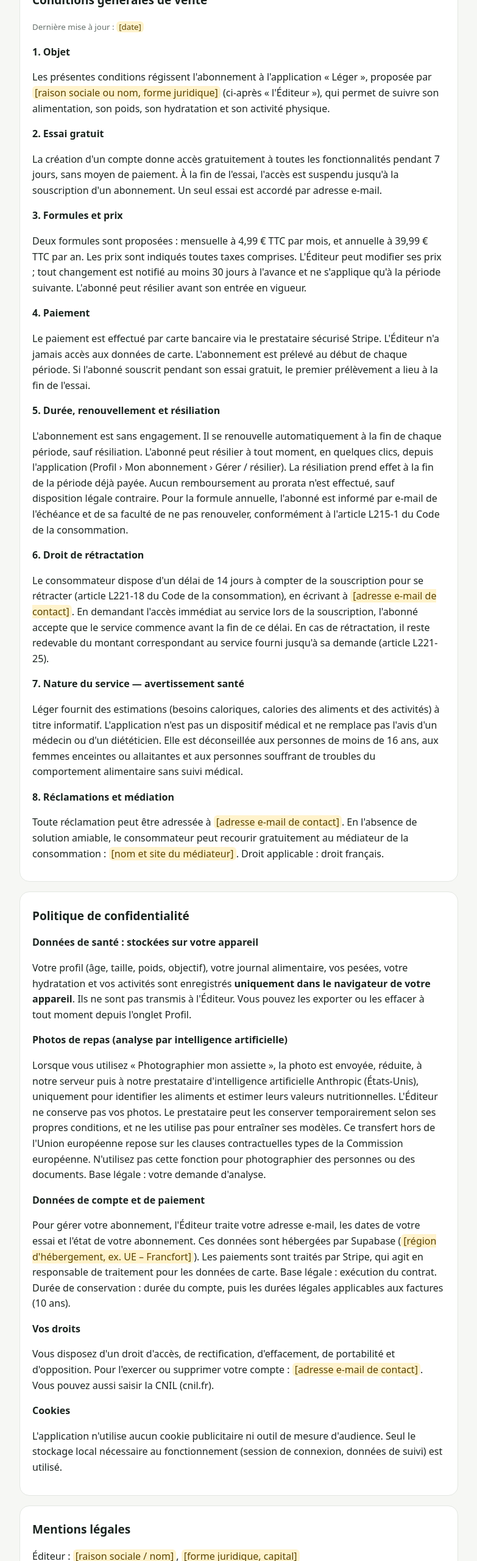
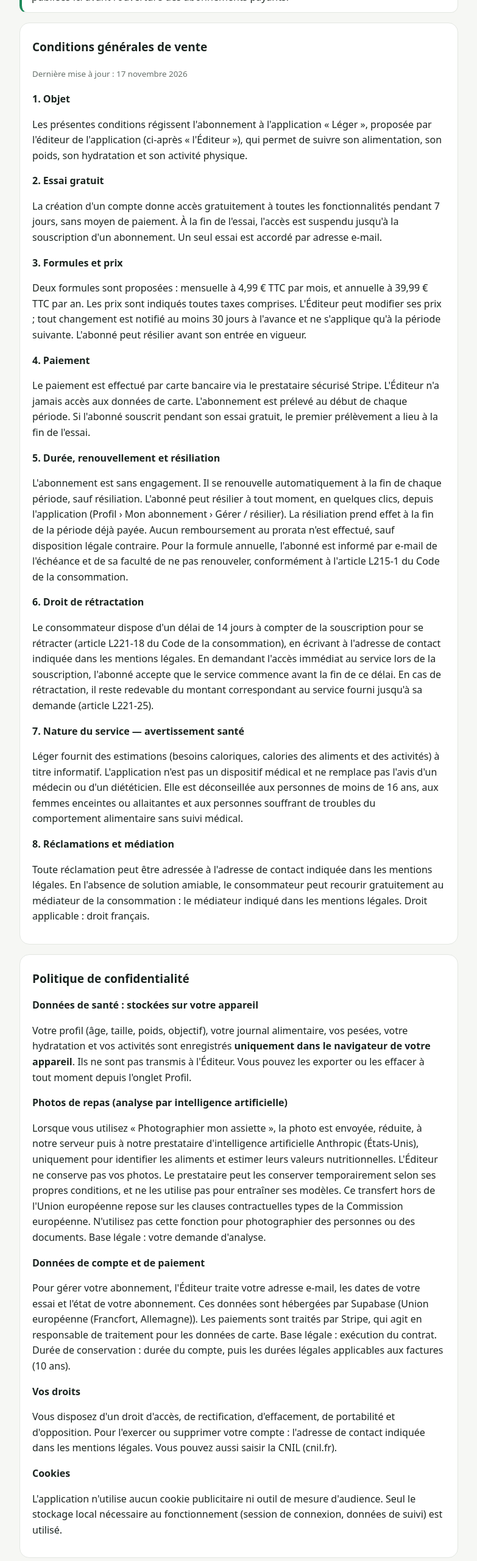
Before and after one commit to azzanet-arch/Leger, a plain HTML site: page app/legal.html in a window 1280 px wide. Shown: the part 240-2800 px from the top of the page at 61% size, without its empty margins (248-1031 px from the left). Drawn offline with Linux system fonts and the light colour scheme.

Commit message:
Recette du mode démo : recherche « oeuf », classement des résultats, poids visé, petits écrans, page légale
Co-Authored-By: Claude Opus 5.5 <noreply@anthropic.com>
Claude-Session: https://claude.ai/code/session_01KiADUAukHHQeRX8uJja7NH

```diff
--- a/app/legal.html
+++ b/app/legal.html
@@ -20,6 +20,7 @@ h3{font-size:16px;margin-bottom:4px}
 .todo{background:#fff3cd;color:#5c4400;border-radius:6px;padding:0 4px}
 @media (prefers-color-scheme:dark){.todo{background:#4a3b0b;color:#ffe08a}}
 small{color:var(--muted)}
+.notice{background:var(--card);border:1px solid var(--line);border-left:4px solid var(--brand);border-radius:12px;padding:12px 16px}
 </style>
 </head>
 <body>
@@ -27,14 +28,15 @@ small{color:var(--muted)}
   <a href="./">← Retour à l'application</a>
   <h1 style="margin-top:16px">Informations légales</h1>
   <nav><a href="#cgv">Conditions générales de vente</a><a href="#confidentialite">Confidentialité</a><a href="#mentions">Mentions légales</a></nav>
-  <p><small>Les passages surlignés sont à compléter. Faites relire ce modèle par un professionnel du droit avant publication.</small></p>
+  <!-- À compléter avant d'encaisser : identité de l'éditeur, adresse, SIREN/SIRET, TVA, e-mail de contact, directeur de la publication, médiateur de la consommation (voir ABONNEMENT.md). -->
+  <p class="notice">Léger est actuellement proposé gratuitement, en version de démonstration. Les informations sur l'éditeur (société, SIRET, contact et médiateur de la consommation) seront publiées ici avant l'ouverture des abonnements payants.</p>
 
   <section id="cgv">
     <h2>Conditions générales de vente</h2>
-    <p><small>Dernière mise à jour : <span class="todo">[date]</span></small></p>
+    <p><small>Dernière mise à jour : 17 novembre 2026</small></p>
 
     <h3>1. Objet</h3>
-    <p>Les présentes conditions régissent l'abonnement à l'application « Léger », proposée par <span class="todo">[raison sociale ou nom, forme juridique]</span> (ci-après « l'Éditeur »), qui permet de suivre son alimentation, son poids, son hydratation et son activité physique.</p>
+    <p>Les présentes conditions régissent l'abonnement à l'application « Léger », proposée par l'éditeur de l'application (ci-après « l'Éditeur »), qui permet de suivre son alimentation, son poids, son hydratation et son activité physique.</p>
 
     <h3>2. Essai gratuit</h3>
     <p>La création d'un compte donne accès gratuitement à toutes les fonctionnalités pendant 7 jours, sans moyen de paiement. À la fin de l'essai, l'accès est suspendu jusqu'à la souscription d'un abonnement. Un seul essai est accordé par adresse e-mail.</p>
@@ -49,13 +51,13 @@ small{color:var(--muted)}
     <p>L'abonnement est sans engagement. Il se renouvelle automatiquement à la fin de chaque période, sauf résiliation. L'abonné peut résilier à tout moment, en quelques clics, depuis l'application (Profil › Mon abonnement › Gérer / résilier). La résiliation prend effet à la fin de la période déjà payée. Aucun remboursement au prorata n'est effectué, sauf disposition légale contraire. Pour la formule annuelle, l'abonné est informé par e-mail de l'échéance et de sa faculté de ne pas renouveler, conformément à l'article L215-1 du Code de la consommation.</p>
 
     <h3>6. Droit de rétractation</h3>
-    <p>Le consommateur dispose d'un délai de 14 jours à compter de la souscription pour se rétracter (article L221-18 du Code de la consommation), en écrivant à <span class="todo">[adresse e-mail de contact]</span>. En demandant l'accès immédiat au service lors de la souscription, l'abonné accepte que le service commence avant la fin de ce délai. En cas de rétractation, il reste redevable du montant correspondant au service fourni jusqu'à sa demande (article L221-25).</p>
+    <p>Le consommateur dispose d'un délai de 14 jours à compter de la souscription pour se rétracter (article L221-18 du Code de la consommation), en écrivant à l'adresse de contact indiquée dans les mentions légales. En demandant l'accès immédiat au service lors de la souscription, l'abonné accepte que le service commence avant la fin de ce délai. En cas de rétractation, il reste redevable du montant correspondant au service fourni jusqu'à sa demande (article L221-25).</p>
 
     <h3>7. Nature du service — avertissement santé</h3>
     <p>Léger fournit des estimations (besoins caloriques, calories des aliments et des activités) à titre informatif. L'application n'est pas un dispositif médical et ne remplace pas l'avis d'un médecin ou d'un diététicien. Elle est déconseillée aux personnes de moins de 16 ans, aux femmes enceintes ou allaitantes et aux personnes souffrant de troubles du comportement alimentaire sans suivi médical.</p>
 
     <h3>8. Réclamations et médiation</h3>
-    <p>Toute réclamation peut être adressée à <span class="todo">[adresse e-mail de contact]</span>. En l'absence de solution amiable, le consommateur peut recourir gratuitement au médiateur de la consommation : <span class="todo">[nom et site du médiateur]</span>. Droit applicable : droit français.</p>
+    <p>Toute réclamation peut être adressée à l'adresse de contact indiquée dans les mentions légales. En l'absence de solution amiable, le consommateur peut recourir gratuitement au médiateur de la consommation : le médiateur indiqué dans les mentions légales. Droit applicable : droit français.</p>
   </section>
 
   <section id="confidentialite">
@@ -65,22 +67,23 @@ small{color:var(--muted)}
     <h3>Photos de repas (analyse par intelligence artificielle)</h3>
     <p>Lorsque vous utilisez « Photographier mon assiette », la photo est envoyée, réduite, à notre serveur puis à notre prestataire d'intelligence artificielle Anthropic (États-Unis), uniquement pour identifier les aliments et estimer leurs valeurs nutritionnelles. L'Éditeur ne conserve pas vos photos. Le prestataire peut les conserver temporairement selon ses propres conditions, et ne les utilise pas pour entraîner ses modèles. Ce transfert hors de l'Union européenne repose sur les clauses contractuelles types de la Commission européenne. N'utilisez pas cette fonction pour photographier des personnes ou des documents. Base légale : votre demande d'analyse.</p>
     <h3>Données de compte et de paiement</h3>
-    <p>Pour gérer votre abonnement, l'Éditeur traite votre adresse e-mail, les dates de votre essai et l'état de votre abonnement. Ces données sont hébergées par Supabase (<span class="todo">[région d'hébergement, ex. UE – Francfort]</span>). Les paiements sont traités par Stripe, qui agit en responsable de traitement pour les données de carte. Base légale : exécution du contrat. Durée de conservation : durée du compte, puis les durées légales applicables aux factures (10 ans).</p>
+    <p>Pour gérer votre abonnement, l'Éditeur traite votre adresse e-mail, les dates de votre essai et l'état de votre abonnement. Ces données sont hébergées par Supabase (Union européenne (Francfort, Allemagne)). Les paiements sont traités par Stripe, qui agit en responsable de traitement pour les données de carte. Base légale : exécution du contrat. Durée de conservation : durée du compte, puis les durées légales applicables aux factures (10 ans).</p>
     <h3>Vos droits</h3>
-    <p>Vous disposez d'un droit d'accès, de rectification, d'effacement, de portabilité et d'opposition. Pour l'exercer ou supprimer votre compte : <span class="todo">[adresse e-mail de contact]</span>. Vous pouvez aussi saisir la CNIL (cnil.fr).</p>
+    <p>Vous disposez d'un droit d'accès, de rectification, d'effacement, de portabilité et d'opposition. Pour l'exercer ou supprimer votre compte : l'adresse de contact indiquée dans les mentions légales. Vous pouvez aussi saisir la CNIL (cnil.fr).</p>
     <h3>Cookies</h3>
     <p>L'application n'utilise aucun cookie publicitaire ni outil de mesure d'audience. Seul le stockage local nécessaire au fonctionnement (session de connexion, données de suivi) est utilisé.</p>
   </section>
 
   <section id="mentions">
     <h2>Mentions légales</h2>
-    <p>Éditeur : <span class="todo">[raison sociale / nom]</span>, <span class="todo">[forme juridique, capital]</span><br>
-    Adresse : <span class="todo">[adresse]</span><br>
-    SIREN / SIRET : <span class="todo">[numéro]</span> — TVA intracommunautaire : <span class="todo">[numéro ou « TVA non applicable, art. 293 B du CGI »]</span><br>
-    Contact : <span class="todo">[adresse e-mail]</span><br>
-    Directeur de la publication : <span class="todo">[nom]</span><br>
-    Hébergement de l'application : <span class="todo">[ex. GitHub Inc., 88 Colin P. Kelly Jr St, San Francisco, CA 94107, États-Unis]</span><br>
-    Hébergement des données de compte : Supabase Inc. — <span class="todo">[région]</span></p>
+    <p>Éditeur : entreprise en cours d'immatriculation<br>
+    Adresse : communiqué avant l'ouverture des abonnements payants<br>
+    SIREN / SIRET : communiqué avant l'ouverture des abonnements payants — TVA intracommunautaire : communiqué avant l'ouverture des abonnements payants<br>
+    Contact : communiqué avant l'ouverture des abonnements payants<br>
+    Directeur de la publication : communiqué avant l'ouverture des abonnements payants<br>
+    Médiateur de la consommation : communiqué avant l'ouverture des abonnements payants<br>
+    Hébergement de l'application : GitHub Inc., 88 Colin P. Kelly Jr St, San Francisco, CA 94107, États-Unis<br>
+    Hébergement des données de compte : Supabase Inc. — Union européenne (Francfort)</p>
   </section>
 </main>
 </body>
--- a/app/sw.js
+++ b/app/sw.js
@@ -1,5 +1,5 @@
 // Réseau d'abord (mises à jour immédiates), cache en secours pour l'usage hors ligne.
-const CACHE = 'leger-v6';
+const CACHE = 'leger-v7';
 const ASSETS = ['./', './index.html', './config.js', './manifest.webmanifest', './icon.svg', './legal.html'];
 const CDN = 'https://cdn.jsdelivr.net/npm/@supabase/';
 
```
Also changed, not shown: app/index.html (+12 -6 lines).
